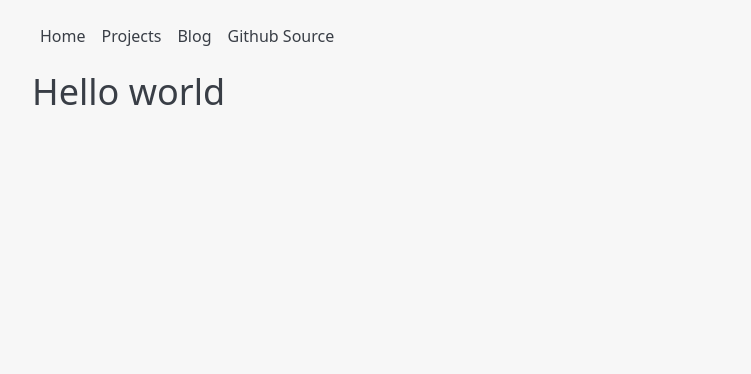
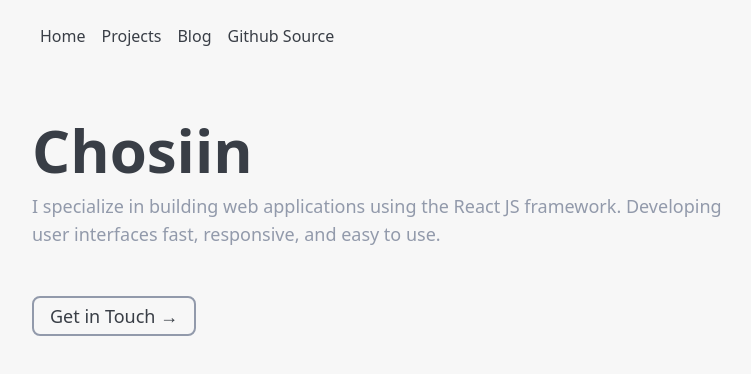
Before and after one commit to shikin93/shikin-homepage, a Next.js app: page / in a window 1280 px wide. Shown: the top 374 px of the page, without its empty margins (244-995 px from the left). Built offline with nearby package versions, Linux system fonts and the light colour scheme.

Commit message:
add hero section

```diff
--- a/pages/index.js
+++ b/pages/index.js
@@ -1,9 +1,17 @@
+import Link from "next/link";
+
 const Home = () => {
   return (
     <>
-    <div className="text-4xl">Hello world</div>
+      <section className="my-12">
+        <h2 className="font-bold text-6xl mb-3">Chosiin</h2>
+        <p className="text-lg text-accentDark mb-12">I specialize in building web applications using the React JS framework. Developing user interfaces fast, responsive, and easy to use.</p>
+        <Link href="/about">
+          <button className="text-lg border-2 border-accentDark px-4 py-1 rounded-lg duration-500 hover:bg-accentDark hover:text-background">Get in Touch &rarr;</button>
+        </Link>
+      </section>
     </>
-  )
-}
+  );
+};
 
 export default Home;
```
